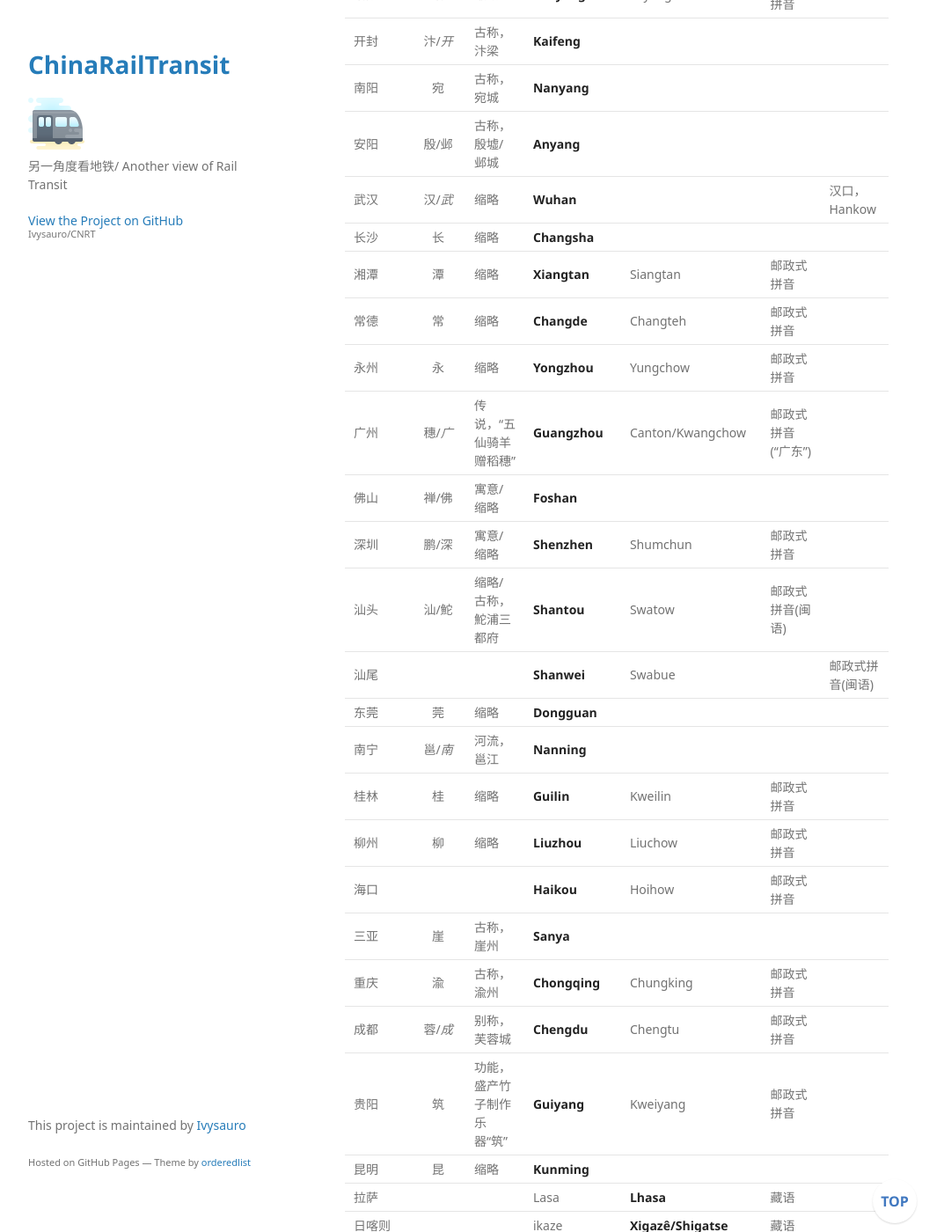
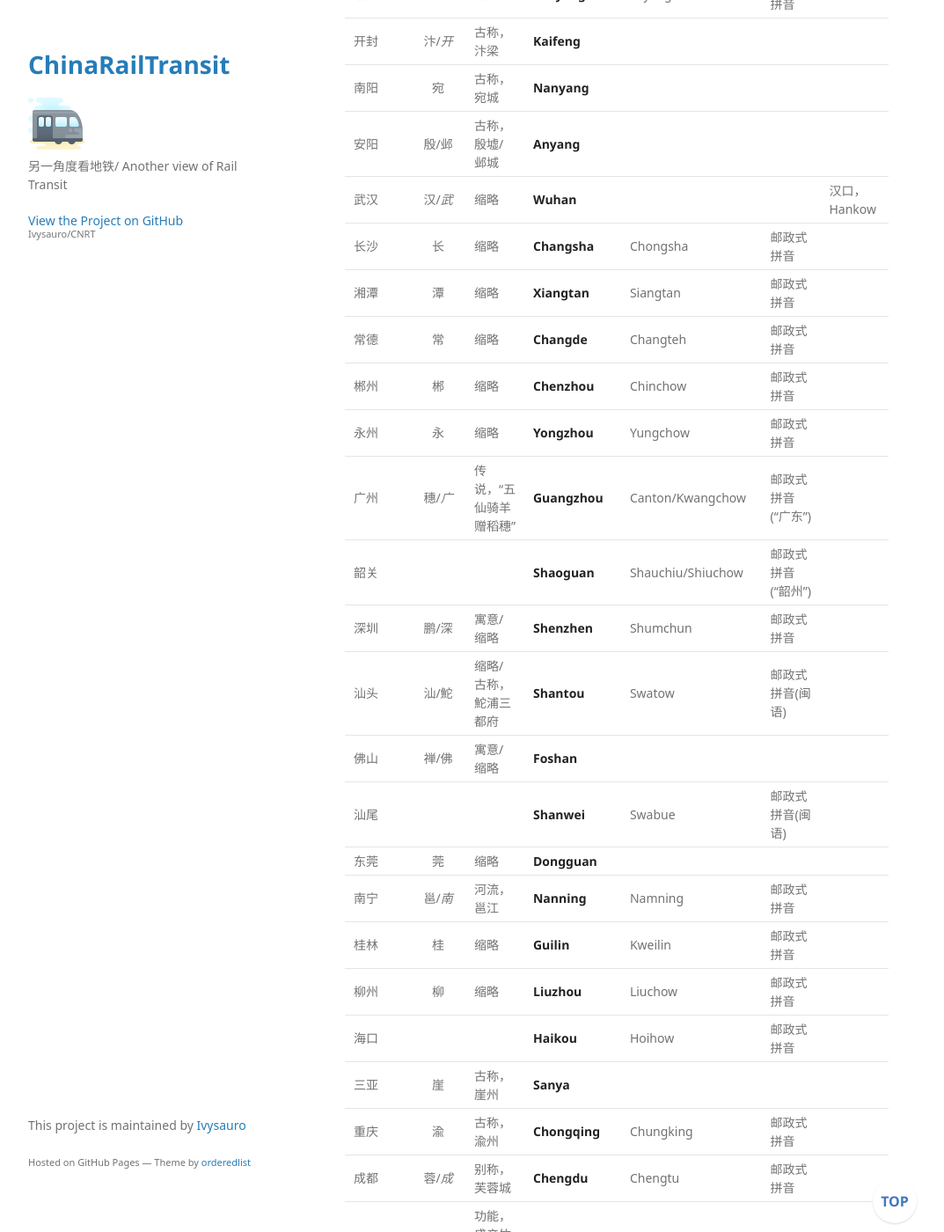
Before and after one commit to Ivysauro/CNRT, a Jekyll site: the page built from data/Name.md, in a window 1280 px wide and 1400 px high, scrolled down 5597 px. Shown: the whole window at 88% size, without its empty margins (178-1251 px from the left). Built offline with Jekyll 4.4.1, drawn with Linux system fonts in a browser that asks for light colours; some web fonts are replaced; our own code applies the rules of GitHub Pages for plain Markdown files; a script that is not in the unit is left out; some of the changed text lies outside the part shown.

Commit message:
🍊不定期更新

```diff
--- a/data/Name.md
+++ b/data/Name.md
@@ -88,8 +88,8 @@
 | 厦门 | 厦/鹭 | 缩略/古称，鹭岛 | **Xiamen** | Amoy/Hsiamen | 邮政式拼音(闽语) |
 | 泉州 | 鲤/*泉* | 别称，鲤城 | **Quanzhou** | Chinchew/Chinchu | 邮政式拼音 |
 | 金门 | | | Jinmen | Quemoy/Kinmen | 邮政式拼音/威妥玛拼音 |
-| 南昌 | 洪/昌/*南* | 古称，洪城/缩略 | **Nanchang** | | |
-| 九江 | 浔/*九* | 古称，浔阳 | **Jiujiang** | |
+| 南昌 | 洪/昌/*南* | 古称，洪城/缩略 | **Nanchang** | Nanchang | |
+| 九江 | 浔/*九* | 古称，浔阳 | **Jiujiang** | Kiukiang | 邮政式拼音 |
 | 济南 | 济 | 缩略 | **Jinan** | Tsinan | 邮政式拼音 |
 | 青岛 | 青 | 缩略 | **Qingdao** | Tsingtao | 邮政式拼音 |
 | 烟台 | 烟 | 缩略 | **Yantai** | Yentai/Chefoo | 邮政式拼音(“芝罘”) |
@@ -99,17 +99,19 @@
 | 南阳 | 宛 | 古称，宛城 | **Nanyang** | | |
 | 安阳 | 殷/邺 | 古称，殷墟/邺城 | **Anyang** | |
 | 武汉 | 汉/*武* | 缩略 | **Wuhan** | | | 汉口，Hankow |
-| 长沙 | 长 | 缩略 | **Changsha** | |
+| 长沙 | 长 | 缩略 | **Changsha** | Chongsha | 邮政式拼音 |
 | 湘潭 | 潭 | 缩略 | **Xiangtan** | Siangtan | 邮政式拼音 |
 | 常德 | 常 | 缩略 | **Changde** | Changteh | 邮政式拼音 |
+| 郴州 | 郴 | 缩略 | **Chenzhou** | Chinchow | 邮政式拼音 |
 | 永州 | 永 | 缩略 | **Yongzhou** | Yungchow | 邮政式拼音 |
 | 广州 | 穗/*广* | 传说，“五仙骑羊赠稻穗” | **Guangzhou** | Canton/Kwangchow | 邮政式拼音(“广东”) |
-| 佛山 | 禅/佛 | 寓意/缩略 | **Foshan** | | |
+| 韶关 | | | **Shaoguan** | Shauchiu/Shiuchow | 邮政式拼音(“韶州”) |
 | 深圳 | 鹏/深 | 寓意/缩略 | **Shenzhen** | Shumchun | 邮政式拼音 |
 | 汕头 | 汕/鮀 | 缩略/古称，鮀浦三都府 | **Shantou** | Swatow | 邮政式拼音(闽语) |
-| 汕尾 | | | **Shanwei** | Swabue | | 邮政式拼音(闽语) |
+| 佛山 | 禅/佛 | 寓意/缩略 | **Foshan** | | |
+| 汕尾 | | | **Shanwei** | Swabue | 邮政式拼音(闽语) |
 | 东莞 | 莞 | 缩略 | **Dongguan** | |
-| 南宁 | 邕/*南* | 河流，邕江 | **Nanning** | |
+| 南宁 | 邕/*南* | 河流，邕江 | **Nanning** | Namning | 邮政式拼音 |
 | 桂林 | 桂 | 缩略 | **Guilin** | Kweilin | 邮政式拼音 |
 | 柳州 | 柳 | 缩略 | **Liuzhou** | Liuchow | 邮政式拼音 |
 | 海口 | | | **Haikou** | Hoihow | 邮政式拼音 |
```
Also changed, not shown: other parts of data/Name.md (+3 -3 lines).
